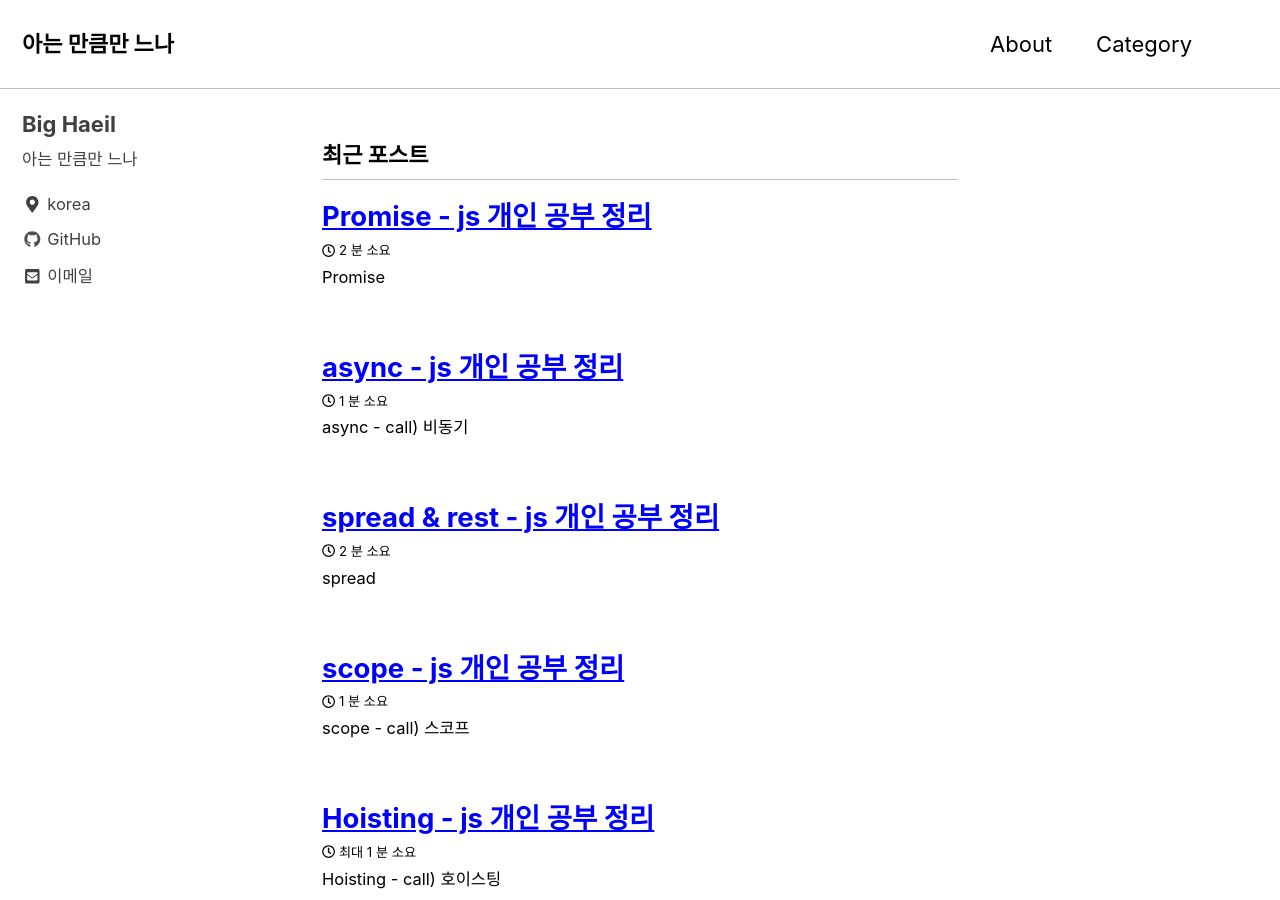
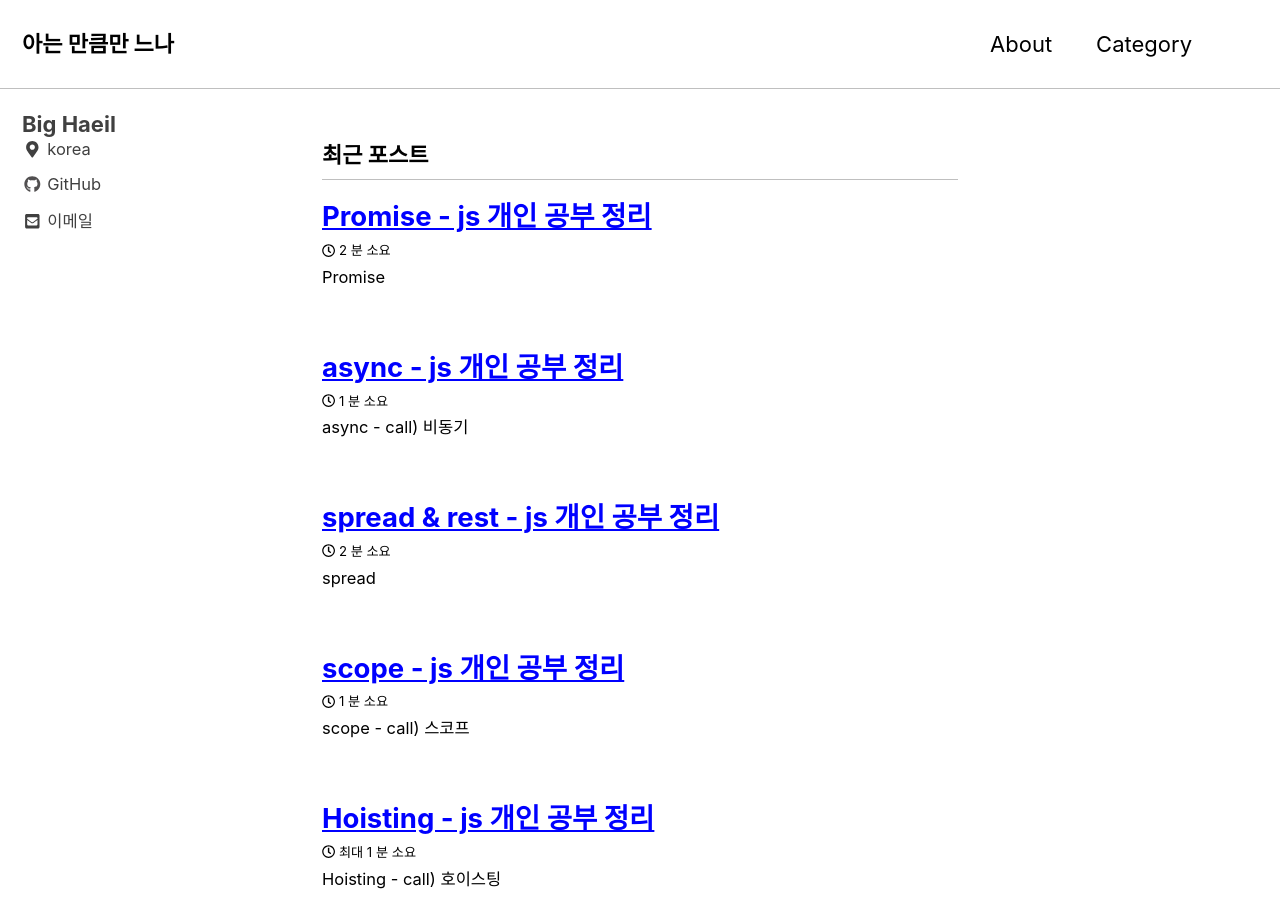
Before and after one commit to bighaeil/bighaeil.github.io, a Jekyll site: the page built from index.html, in a window 1280 px wide and 900 px high. Built offline with Jekyll 4.4.1, drawn with Linux system fonts in a browser that asks for light colours; cached includes are drawn as plain includes; nearby versions of some CDN libraries; the list of posts is cut into pages by our own code.

Commit message:
update setting

```diff
--- a/_config.yml
+++ b/_config.yml
@@ -108,7 +108,7 @@ analytics:
 author:
   name             : "Big Haeil"
   avatar           : # path of avatar image, e.g. "/assets/images/bio-photo.jpg"
-  bio              : "아는 만큼만 느나"
+  bio              :
   location         : "korea"
   email            : "bighaeil@gmail.com"
   links:
```
